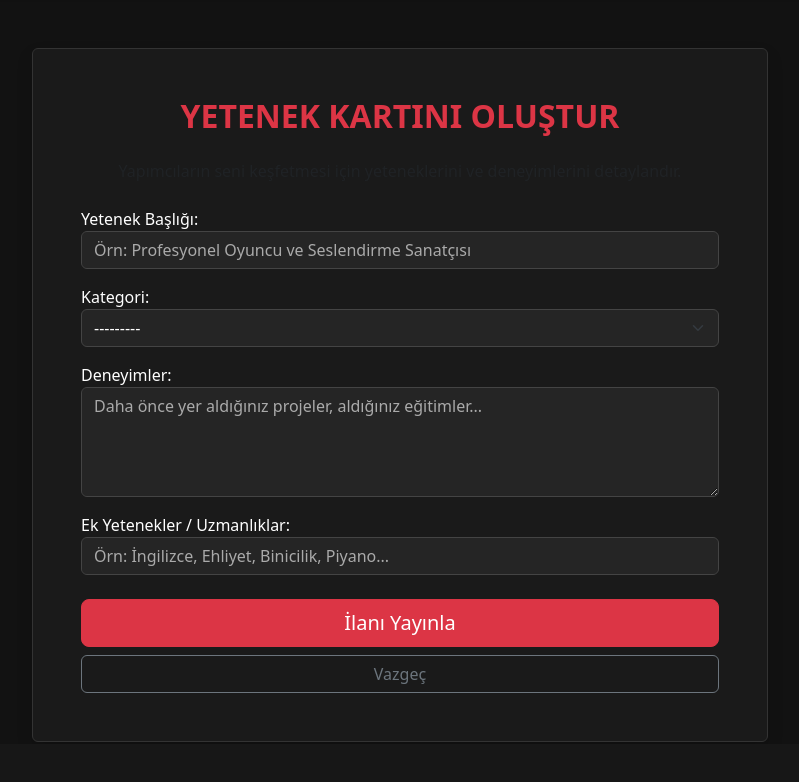
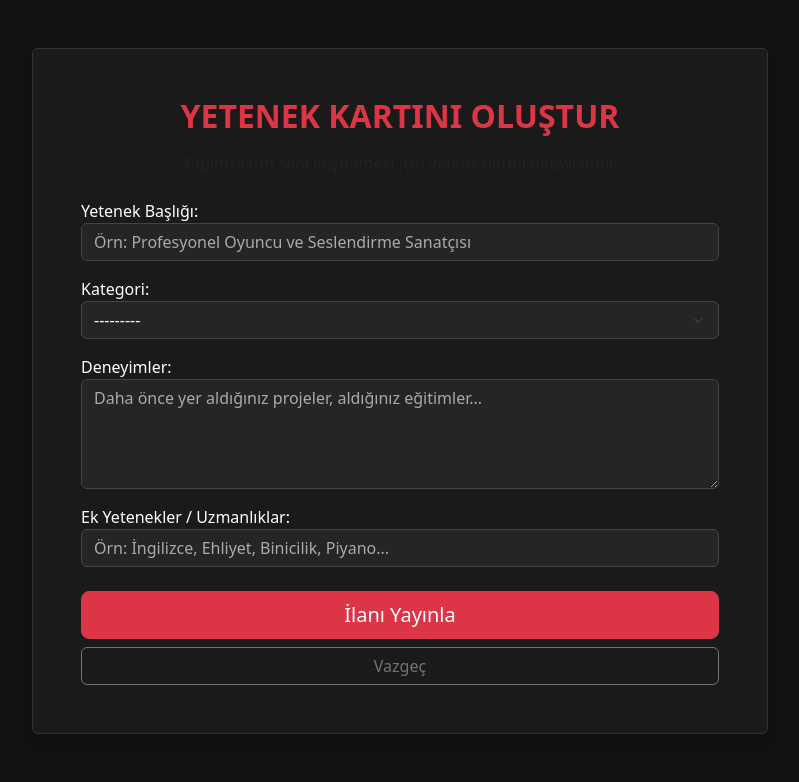
Before and after one commit to Phemsous/Goster-Kendini, a Django app: page /talents/create/ in a window 1280 px wide. Shown: the part 56-838 px from the top of the page, without its empty margins (240-1039 px from the left). Before the commit the page ends 798 px from the top, so only its background shows below. Run offline with Django 5.2, Linux system fonts and the light colour scheme; the visitor is signed in with stand-in values (Sample User, id 1); data that the repository does not hold is empty.

Commit message:
küçük değişiklikler

```diff
--- a/templates/talents/create_talent_ad.html
+++ b/templates/talents/create_talent_ad.html
@@ -6,17 +6,16 @@ body { background-color: #121212; color: white; }
 label { color: white !important; }
 .form-control, .form-select { color: white !important; background-color: #252525; border: 1px solid #444; }
 .form-control::placeholder { color: #aaa; }
-.form-control:focus { background-color: #2d2d2d; border-color: #dc3545; color: white; box-shadow: none; }
+.form-control:focus, .form-select:focus { background-color: #2d2d2d; border-color: #dc3545; color: white; box-shadow: none; }
 {% endblock %}
 
 {% block content %}
-<div class="container mt-5">
+<div class="container my-4 my-md-5">
     <div class="row justify-content-center">
-        <div class="col-md-8">
-            <div class="card shadow border-0" style="background:#1a1a1a; border: 1px solid #333 !important;">
-                <div class="card-body p-5">
-                    <h2 class="text-center mb-4 fw-bold text-danger">YETENEK KARTINI OLUŞTUR</h2>
-                    <p class="text-muted text-center mb-4">Yapımcıların seni keşfetmesi için yeteneklerini ve deneyimlerini detaylandır.</p>
+        <div class="col-12 col-md-10 col-lg-8">
+            <div class="card shadow border-0 p-3 p-md-5" style="background:#1a1a1a; border: 1px solid #333 !important;">
+                <h2 class="text-center mb-3 fw-bold text-danger">YETENEK KARTINI OLUŞTUR</h2>
+                <p class="text-muted text-center mb-4">Yapımcıların seni keşfetmesi için yeteneklerini detaylandır.</p>
                 <form method="POST">
                     {% csrf_token %}
                     <div class="mb-3">{{ form.as_p }}</div>
@@ -29,5 +28,4 @@ label { color: white !important; }
         </div>
     </div>
 </div>
-</div>
 {% endblock %}
```
Lines whose indentation alone changed are shown as unchanged.
